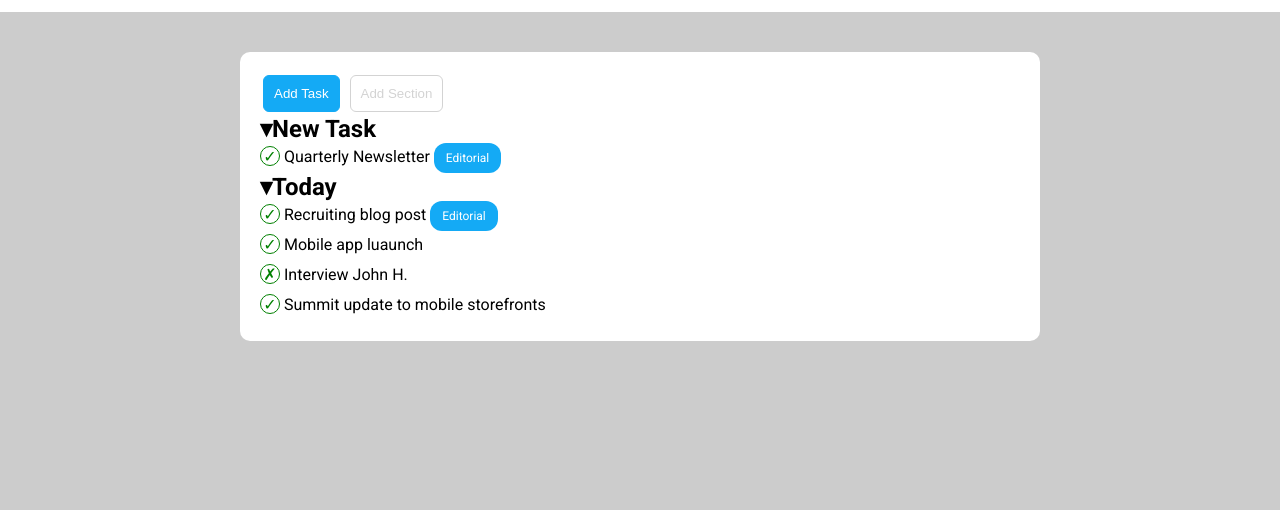
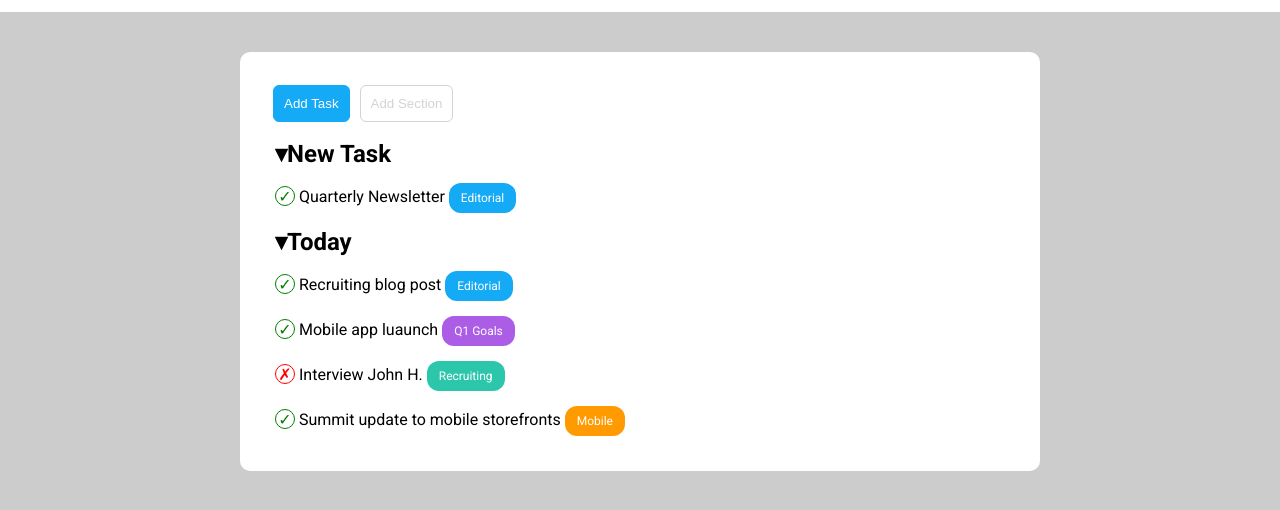
Before and after one commit to MatteoCipolla99/html-css-toboolist, a plain HTML site: page index.html in a window 1280 px wide. Shown: the part 68-578 px from the top of the page. Drawn offline with Linux system fonts and the light colour scheme.

Commit message:
feat:add other tags

```diff
--- a/css/style.css
+++ b/css/style.css
@@ -17,6 +17,18 @@ body {
 
 ul {
     list-style: none;
+}
+
+div{
+    margin: 10px;
+}
+
+h2{
+    margin: 15px;
+}
+
+li{
+    margin: 15px;
 }
 
 .btn {
@@ -47,7 +59,13 @@ ul {
     border: 1px solid green;
     border-radius: 100%;
     color: green;
+    margin:
     /* padding: 10px; */
+}
+
+.circle-1{
+    color: red;
+    border: 1px solid red;
 }
 
 .tag {
@@ -62,14 +80,18 @@ ul {
     background-color: #14AAF5;
 
 }
+.tag-purple {
+    background-color: #ab5de6;
 
+}
+.tag-green {
+    background-color: #2CC6AB;
 
+}
+.tag-orange {
+    background-color: #FF9B00;
 
-
-
-
-
-
+}
 
 /*----------------------
     PAGE HEADER
```
